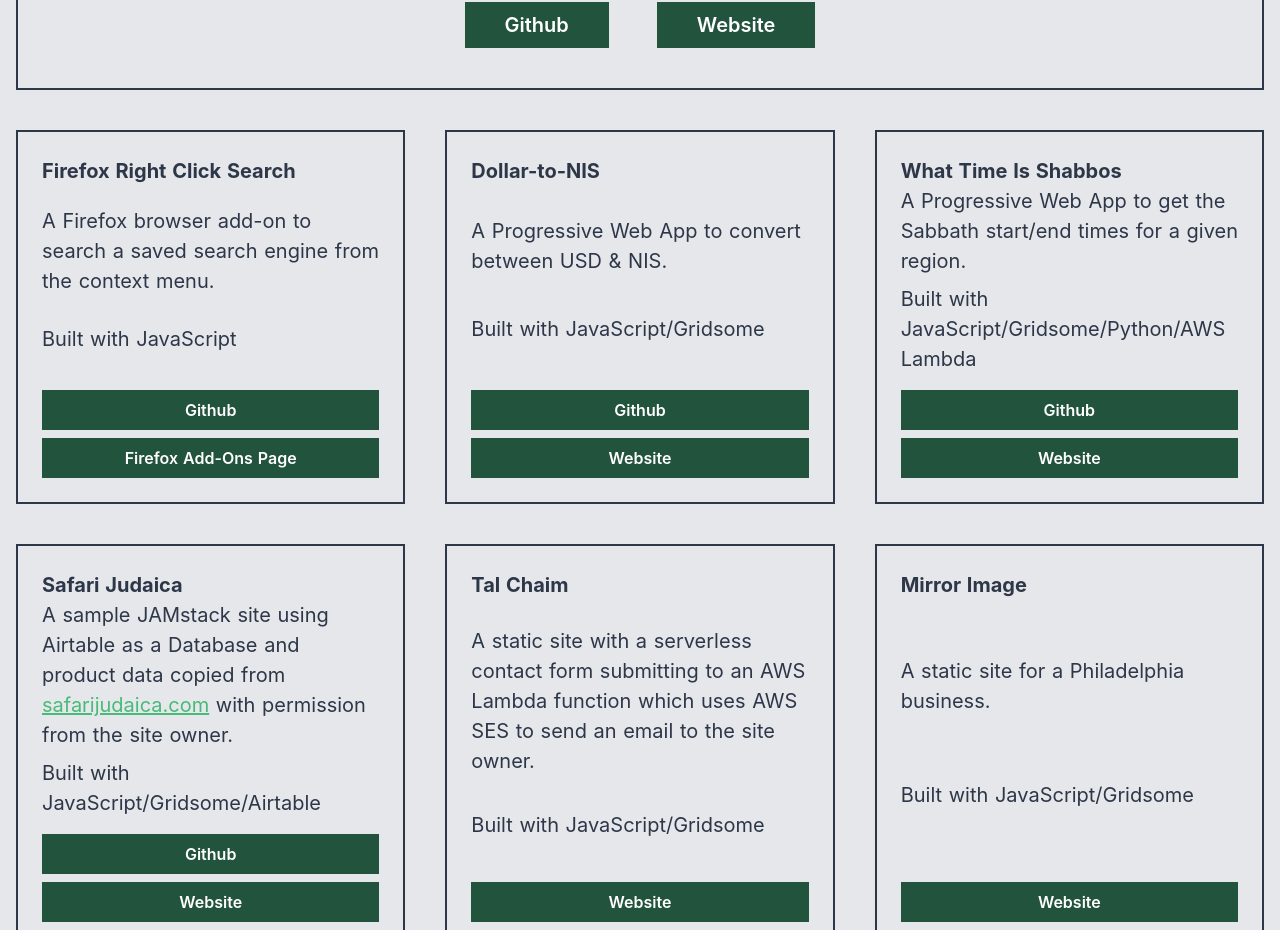
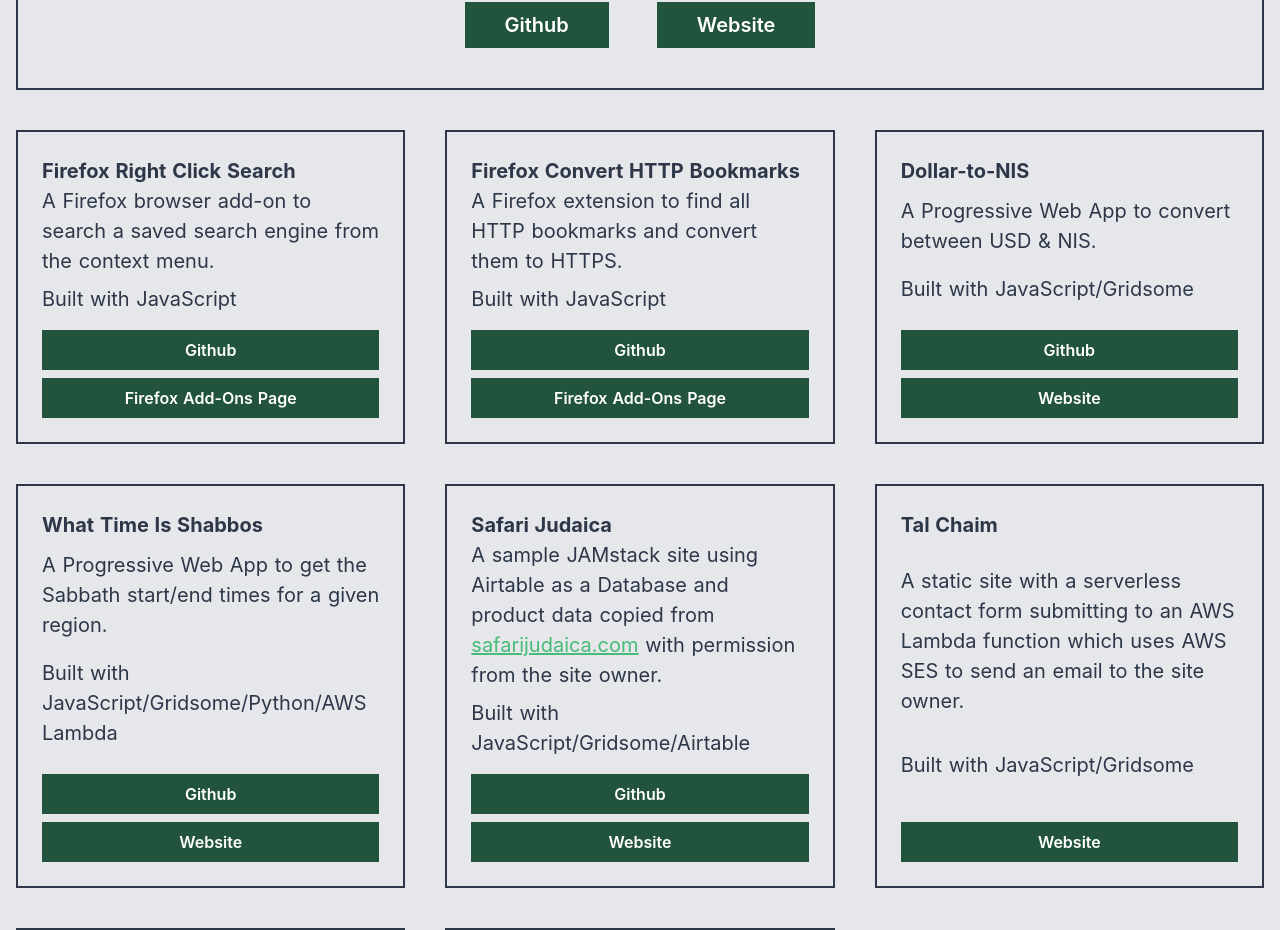
Before and after one commit to dherskowitz/portfolio, a Nuxt app: page /mywork in a window 1280 px wide. Shown: the part 2460-3390 px from the top of the page. Built offline with nearby package versions, Linux system fonts and the light colour scheme.

Commit message:
add work section

```diff
--- a/pages/mywork.vue
+++ b/pages/mywork.vue
@@ -1,129 +1,138 @@
 <template>
   <div>
-    <section class="grid grid-cols-6 border-gray-800 border-b-2">
+    <section class="grid grid-cols-6 border-b-2 border-gray-800">
       <Header />
       <Nav />
     </section>
-    <section class="container my-16 pb-16 grid grid-cols-3 md:grid-cols-2 lg:grid-cols-3 gap-10 text-gray-800 text-xl">
-      <div class="col-span-3 md:col-span-2 lg:col-span-3 p-6 border-2 border-gray-800">
+    <section class="container grid grid-cols-3 gap-10 pb-16 my-16 text-xl text-gray-800 md:grid-cols-2 lg:grid-cols-3">
+      <div class="col-span-3 p-6 border-2 border-gray-800 md:col-span-2 lg:col-span-3">
         <div class="text-5xl font-bold">Hertz Furniture</div>
         <div class="text-2xl font-semibold">Some of the projects I have worked on while employed at Hertz Furniture:</div>
         <p class="pb-2">Projects at Hertz Furniture are built using PHP/Yii Framework/JavaScript/Webix UI/ Webix Jet/MySQL/Airtable/WordPress</p>
-        <div class="grid grid-cols-1 md:grid-cols-2 lg:grid-cols-3 gap-6">
-          <div class="mt-2 border-2 border-gray-600 p-4 border-2 border-gray-600 p-4">
+        <div class="grid grid-cols-1 gap-6 md:grid-cols-2 lg:grid-cols-3">
+          <div class="p-4 mt-2 border-2 border-gray-600">
             <div class="text-xl font-bold">Vendor Portal</div>
             <p class="pb-2">A single page application for managing the pipeline of products and product data from vendors to the Hertz Furniture website.</p>
           </div>
-          <div class="mt-2 border-2 border-gray-600 p-4">
+          <div class="p-4 mt-2 border-2 border-gray-600">
             <div class="text-xl font-bold">Order Entry & Management Portal</div>
             <p class="pb-2">A single page application built to replace functionality from an IBM AS-400 system. The application consists of a number of modules with varying functionality based around data entry and reporting.</p>
           </div>
-          <div class="mt-2 border-2 border-gray-600 p-4">
+          <div class="p-4 mt-2 border-2 border-gray-600">
             <div class="text-xl font-bold">Ionic App</div>
             <p class="pb-2">A mobile catalog application built with Ionic and Angular.</p>
           </div>
-          <div class="mt-2 border-2 border-gray-600 p-4">
+          <div class="p-4 mt-2 border-2 border-gray-600">
             <div class="text-xl font-bold">Airtable Sync</div>
             <p class="pb-2">A script to grab data from multiple Airtable bases/tables and create tables in the local MySQL database.</p>
           </div>
-          <div class="mt-2 border-2 border-gray-600 p-4">
+          <div class="p-4 mt-2 border-2 border-gray-600">
             <div class="text-xl font-bold">Trello Sync</div>
             <p class="pb-2">A script to grab data from multiple Trello boards/cards and create a report based on the collected data.</p>
           </div>
-          <div class="mt-2 border-2 border-gray-600 p-4">
+          <div class="p-4 mt-2 border-2 border-gray-600">
             <div class="text-xl font-bold">Order Files Fetching</div>
             <p class="pb-2">A script to connect to an email account, get the unread email, save the attachments, and mark each processed email as read. Used in leiu of an API from the service provider.</p>
           </div>
-          <div class="mt-2 border-2 border-gray-600 p-4">
+          <div class="p-4 mt-2 border-2 border-gray-600">
             <div class="text-xl font-bold">Leads response</div>
             <p class="pb-2">Added the functionality to respond to a lead from the existing leads datatable using the data from the lead and a modal to view and send the response.</p>
           </div>
-          <div class="mt-2 border-2 border-gray-600 p-4">
+          <div class="p-4 mt-2 border-2 border-gray-600">
             <div class="text-xl font-bold">Email Signature Generator</div>
             <p class="pb-2">Generates a company email signature based on current user and company role. User can do limited additional customization and copy the result to be pasted in their preferred email client.</p>
           </div>
-          <div class="mt-2 border-2 border-gray-600 p-4">
+          <div class="p-4 mt-2 border-2 border-gray-600">
             <div class="text-xl font-bold">Instagram Page</div>
             <p class="pb-2">A landing page linked to in the company Instagram account with data retrieved from a WordPress REST API.</p>
           </div>
-          <div class="mt-2 border-2 border-gray-600 p-4">
+          <div class="p-4 mt-2 border-2 border-gray-600">
             <div class="text-xl font-bold">Gallery Page</div>
             <p class="pb-2">A gallery page originally retrieving content from Airtable using the API and later converted to use local data synced from Airtable.</p>
           </div>
         </div>
       </div>
-      <div class="col-span-3 md:col-span-2 lg:col-span-3 p-6 border-2 border-gray-800 text-xl">
+      <div class="col-span-3 p-6 text-xl border-2 border-gray-800 md:col-span-2 lg:col-span-3">
         <div class="text-5xl font-bold">Frum Philly</div>
         <img src="/frumphilly-screenshot.jpg" alt="">
-        <div class="text-gray-800 pt-8 pb-4">
+        <div class="pt-8 pb-4 text-gray-800">
           <p class="pb-2">Frum Philly is a fullstack Django application for the Philadelphia and South Jersey Jewish communities.</p>
           <p class="pb-2">It includes local and social authentication, image compression, data validation, account management, and more.</p>
           <p class="pb-2">The application is hosted on a Digital Ocean droplet and uses Dokku for management and deployment.</p>
           <p class="pb-2">Built with Python/Django/PostgresSQL/TailwindCSS/AlpineJS</p>
         </div>
-        <div class="pb-4 flex flex-col sm:flex-row justify-center text-center">
-          <a class="mt-2 mx-6 py-2 px-10 bg-green-900 text-white text-xl font-semibold hover:shadow-xl hover:bg-green-700 transition-all duration-150 ease-in-out" href="https://github.com/dherskowitz/frumphilly_site" target="_blank">Github</a>
-          <a class="mt-2 mx-6 py-2 px-10 bg-green-900 text-white text-xl font-semibold hover:shadow-xl hover:bg-green-700 transition-all duration-150 ease-in-out" href="https://www.frumphilly.com/" target="_blank">Website</a>
+        <div class="flex flex-col justify-center pb-4 text-center sm:flex-row">
+          <a class="px-10 py-2 mx-6 mt-2 text-xl font-semibold text-white transition-all duration-150 ease-in-out bg-green-900 hover:shadow-xl hover:bg-green-700" href="https://github.com/dherskowitz/frumphilly_site" target="_blank">Github</a>
+          <a class="px-10 py-2 mx-6 mt-2 text-xl font-semibold text-white transition-all duration-150 ease-in-out bg-green-900 hover:shadow-xl hover:bg-green-700" href="https://www.frumphilly.com/" target="_blank">Website</a>
         </div>
       </div>
-      <div class="col-span-3 md:col-span-1 p-6 border-2 border-gray-800 flex flex-col justify-between">
+      <div class="flex flex-col justify-between col-span-3 p-6 border-2 border-gray-800 md:col-span-1">
         <div class="text-xl font-bold">Firefox Right Click Search</div>
         <div class="pb-2">A Firefox browser add-on to search a saved search engine from the context menu.</div>
         <p class="pb-2">Built with JavaScript</p>
         <div>
-          <a class="block text-center mt-2 py-2 px-10 bg-green-900 text-white text-base font-semibold hover:shadow-xl hover:bg-green-700 transition-all duration-150 ease-in-out" href="https://github.com/dherskowitz/firefox-right-click-search" target="_blank">Github</a>
-          <a class="block text-center mt-2 py-2 px-10 bg-green-900 text-white text-base font-semibold hover:shadow-xl hover:bg-green-700 transition-all duration-150 ease-in-out" href="https://addons.mozilla.org/en-US/firefox/addon/right-click-search/" target="_blank">Firefox Add-Ons Page</a>
+          <a class="block px-10 py-2 mt-2 text-base font-semibold text-center text-white transition-all duration-150 ease-in-out bg-green-900 hover:shadow-xl hover:bg-green-700" href="https://github.com/dherskowitz/firefox-right-click-search" target="_blank">Github</a>
+          <a class="block px-10 py-2 mt-2 text-base font-semibold text-center text-white transition-all duration-150 ease-in-out bg-green-900 hover:shadow-xl hover:bg-green-700" href="https://addons.mozilla.org/en-US/firefox/addon/right-click-search/" target="_blank">Firefox Add-Ons Page</a>
         </div>
       </div>
-      <div class="col-span-3 md:col-span-1 p-6 border-2 border-gray-800 flex flex-col justify-between">
+      <div class="flex flex-col justify-between col-span-3 p-6 border-2 border-gray-800 md:col-span-1">
+        <div class="text-xl font-bold">Firefox Convert HTTP Bookmarks</div>
+        <div class="pb-2">A Firefox extension to find all HTTP bookmarks and convert them to HTTPS.</div>
+        <p class="pb-2">Built with JavaScript</p>
+        <div>
+          <a class="block px-10 py-2 mt-2 text-base font-semibold text-center text-white transition-all duration-150 ease-in-out bg-green-900 hover:shadow-xl hover:bg-green-700" href="https://github.com/dherskowitz/firefox-convert-http-bookmarks" target="_blank">Github</a>
+          <a class="block px-10 py-2 mt-2 text-base font-semibold text-center text-white transition-all duration-150 ease-in-out bg-green-900 hover:shadow-xl hover:bg-green-700" href="https://addons.mozilla.org/en-US/firefox/addon/bookmarks-to-https/" target="_blank">Firefox Add-Ons Page</a>
+        </div>
+      </div>
+      <div class="flex flex-col justify-between col-span-3 p-6 border-2 border-gray-800 md:col-span-1">
         <div class="text-xl font-bold">Dollar-to-NIS</div>
         <div class="pb-2">A Progressive Web App to convert between USD & NIS.</div>
         <p class="pb-2">Built with JavaScript/Gridsome</p>
         <div>
-          <a class="block text-center mt-2 py-2 px-10 bg-green-900 text-white text-base font-semibold hover:shadow-xl hover:bg-green-700 transition-all duration-150 ease-in-out" href="https://github.com/dherskowitz/dollar-to-nis" target="_blank">Github</a>
-          <a class="block text-center mt-2 py-2 px-10 bg-green-900 text-white text-base font-semibold hover:shadow-xl hover:bg-green-700 transition-all duration-150 ease-in-out" href="https://dollar-to-nis.vercel.app/" target="_blank">Website</a>
+          <a class="block px-10 py-2 mt-2 text-base font-semibold text-center text-white transition-all duration-150 ease-in-out bg-green-900 hover:shadow-xl hover:bg-green-700" href="https://github.com/dherskowitz/dollar-to-nis" target="_blank">Github</a>
+          <a class="block px-10 py-2 mt-2 text-base font-semibold text-center text-white transition-all duration-150 ease-in-out bg-green-900 hover:shadow-xl hover:bg-green-700" href="https://dollar-to-nis.vercel.app/" target="_blank">Website</a>
         </div>
       </div>
-      <div class="col-span-3 md:col-span-1 p-6 border-2 border-gray-800 flex flex-col justify-between">
+      <div class="flex flex-col justify-between col-span-3 p-6 border-2 border-gray-800 md:col-span-1">
         <div class="text-xl font-bold">What Time Is Shabbos</div>
         <div class="pb-2">A Progressive Web App to get the Sabbath start/end times for a given region.</div>
         <p class="pb-2">Built with JavaScript/Gridsome/Python/AWS Lambda</p>
         <div>
-          <a class="block text-center mt-2 py-2 px-10 bg-green-900 text-white text-base font-semibold hover:shadow-xl hover:bg-green-700 transition-all duration-150 ease-in-out" href="https://github.com/dherskowitz/whatTimeIsShabbos" target="_blank">Github</a>
-          <a class="block text-center mt-2 py-2 px-10 bg-green-900 text-white text-base font-semibold hover:shadow-xl hover:bg-green-700 transition-all duration-150 ease-in-out" href="https://what-time-is-shabbos.now.sh/" target="_blank">Website</a>
+          <a class="block px-10 py-2 mt-2 text-base font-semibold text-center text-white transition-all duration-150 ease-in-out bg-green-900 hover:shadow-xl hover:bg-green-700" href="https://github.com/dherskowitz/whatTimeIsShabbos" target="_blank">Github</a>
+          <a class="block px-10 py-2 mt-2 text-base font-semibold text-center text-white transition-all duration-150 ease-in-out bg-green-900 hover:shadow-xl hover:bg-green-700" href="https://what-time-is-shabbos.now.sh/" target="_blank">Website</a>
         </div>
       </div>
-      <div class="col-span-3 md:col-span-1 p-6 border-2 border-gray-800 flex flex-col justify-between">
+      <div class="flex flex-col justify-between col-span-3 p-6 border-2 border-gray-800 md:col-span-1">
         <div class="text-xl font-bold">Safari Judaica</div>
         <div class="pb-2">A sample JAMstack site using Airtable as a Database and product data copied from <a href="http://safarijudaica.com/" target="_blank" class="text-green-500 underline">safarijudaica.com</a> with permission from the site owner.</div>
         <p class="pb-2">Built with JavaScript/Gridsome/Airtable</p>
         <div>
-          <a class="block text-center mt-2 py-2 px-10 bg-green-900 text-white text-base font-semibold hover:shadow-xl hover:bg-green-700 transition-all duration-150 ease-in-out" href="https://github.com/dherskowitz/whatTimeIsShabbos" target="_blank">Github</a>
-          <a class="block text-center mt-2 py-2 px-10 bg-green-900 text-white text-base font-semibold hover:shadow-xl hover:bg-green-700 transition-all duration-150 ease-in-out" href="https://what-time-is-shabbos.now.sh/" target="_blank">Website</a>
+          <a class="block px-10 py-2 mt-2 text-base font-semibold text-center text-white transition-all duration-150 ease-in-out bg-green-900 hover:shadow-xl hover:bg-green-700" href="https://github.com/dherskowitz/whatTimeIsShabbos" target="_blank">Github</a>
+          <a class="block px-10 py-2 mt-2 text-base font-semibold text-center text-white transition-all duration-150 ease-in-out bg-green-900 hover:shadow-xl hover:bg-green-700" href="https://what-time-is-shabbos.now.sh/" target="_blank">Website</a>
         </div>
       </div>
-      <div class="col-span-3 md:col-span-1 p-6 border-2 border-gray-800 flex flex-col justify-between">
+      <div class="flex flex-col justify-between col-span-3 p-6 border-2 border-gray-800 md:col-span-1">
         <div class="text-xl font-bold">Tal Chaim</div>
         <div class="pb-2">A static site with a serverless contact form submitting to an AWS Lambda function which uses AWS SES to send an email to the site owner.</div>
         <p class="pb-2">Built with JavaScript/Gridsome</p>
         <div>
-          <a class="block text-center mt-2 py-2 px-10 bg-green-900 text-white text-base font-semibold hover:shadow-xl hover:bg-green-700 transition-all duration-150 ease-in-out" href="https://talchaim.com/" target="_blank">Website</a>
+          <a class="block px-10 py-2 mt-2 text-base font-semibold text-center text-white transition-all duration-150 ease-in-out bg-green-900 hover:shadow-xl hover:bg-green-700" href="https://talchaim.com/" target="_blank">Website</a>
         </div>
       </div>
-      <div class="col-span-3 md:col-span-1 p-6 border-2 border-gray-800 flex flex-col justify-between">
+      <div class="flex flex-col justify-between col-span-3 p-6 border-2 border-gray-800 md:col-span-1">
         <div class="text-xl font-bold">Mirror Image</div>
         <div class="pb-2">A static site for a Philadelphia business.</div>
         <p class="pb-2">Built with JavaScript/Gridsome</p>
         <div>
-          <a class="block text-center mt-2 py-2 px-10 bg-green-900 text-white text-base font-semibold hover:shadow-xl hover:bg-green-700 transition-all duration-150 ease-in-out" href="https://showerdoorsphiladelphia.com/" target="_blank">Website</a>
+          <a class="block px-10 py-2 mt-2 text-base font-semibold text-center text-white transition-all duration-150 ease-in-out bg-green-900 hover:shadow-xl hover:bg-green-700" href="https://showerdoorsphiladelphia.com/" target="_blank">Website</a>
         </div>
       </div>
-      <div class="col-span-3 md:col-span-1 p-6 border-2 border-gray-800 flex flex-col justify-between">
+      <div class="flex flex-col justify-between col-span-3 p-6 border-2 border-gray-800 md:col-span-1">
         <div class="text-xl font-bold">DJ Locksmith</div>
         <div class="pb-2">A static site for a Jerusalem area business.</div>
         <p class="pb-2">Built with HTML/CSS/JavaScript</p>
         <div>
-          <a class="block text-center mt-2 py-2 px-10 bg-green-900 text-white text-base font-semibold hover:shadow-xl hover:bg-green-700 transition-all duration-150 ease-in-out" href="https://dj-locksmith.com/" target="_blank">Website</a>
+          <a class="block px-10 py-2 mt-2 text-base font-semibold text-center text-white transition-all duration-150 ease-in-out bg-green-900 hover:shadow-xl hover:bg-green-700" href="https://dj-locksmith.com/" target="_blank">Website</a>
         </div>
       </div>
     </section>
```
